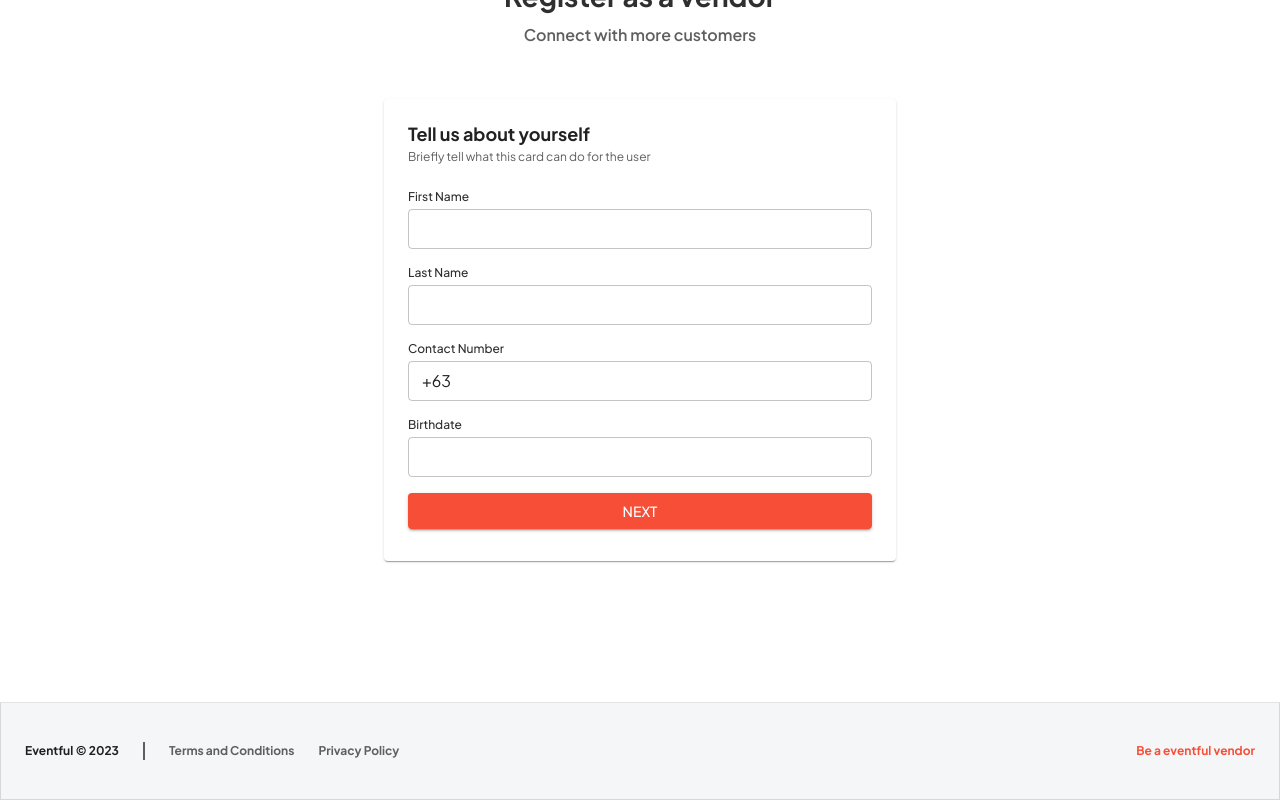
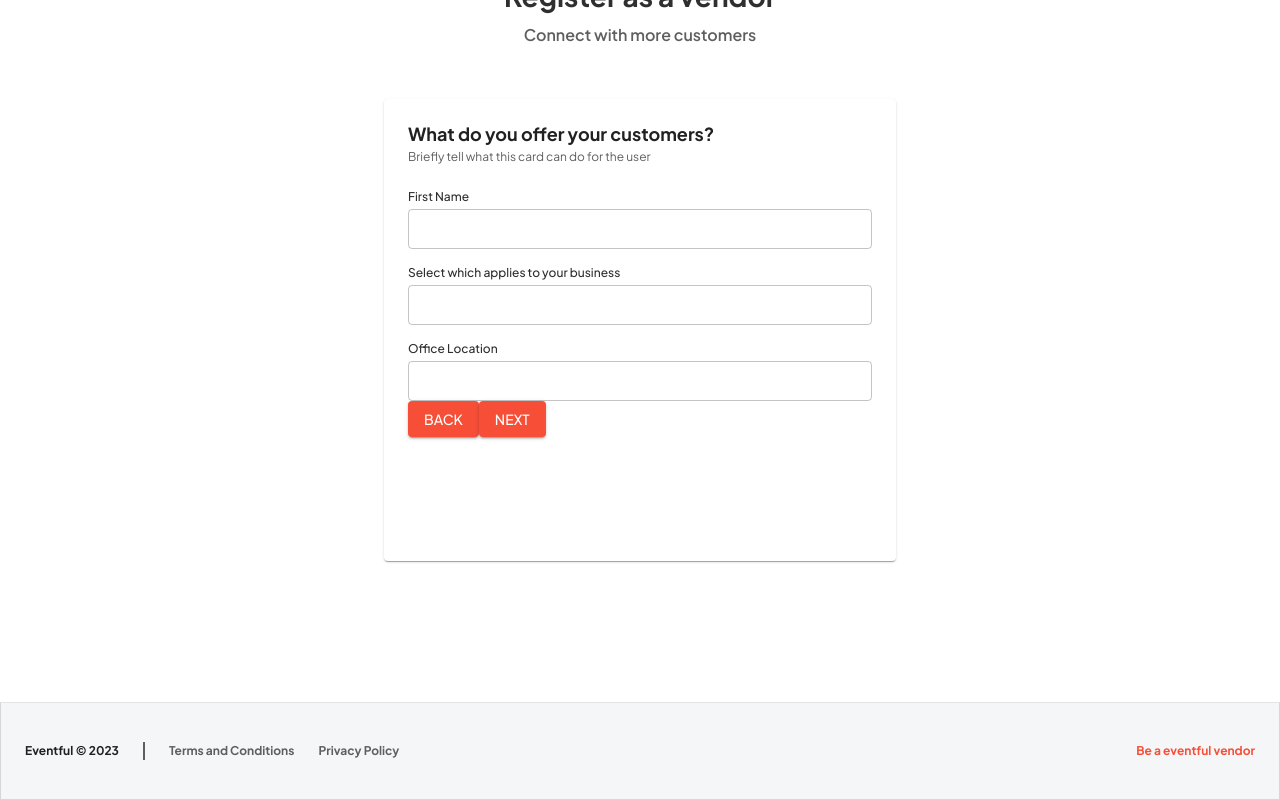
Before and after one commit to eventful-ph/eventful-react, a React (Create React App) app: page / in a window 1280 px wide. Both pictures are taken after a click on the button "NEXT". Shown: the part 305-1105 px from the top of the page. Built offline with nearby package versions, Linux system fonts and the light colour scheme.

Commit message:
added second vendor sign up page, toggleble

```diff
--- a/src/components/VendorScreen.tsx
+++ b/src/components/VendorScreen.tsx
@@ -1,11 +1,5 @@
 import React, { useState } from 'react';
-import {
-  Button,
-  Card,
-  CardContent,
-  TextField,
-  Typography,
-} from '@mui/material';
+import { Button, Card, CardContent, Typography } from '@mui/material';
 
 import './VendorScreen.css';
 import { Stack } from '@mui/system';
@@ -14,36 +8,18 @@ import Footer from './Footer/Footer';
 import { AdapterDayjs } from '@mui/x-date-pickers/AdapterDayjs';
 import { DatePicker, LocalizationProvider } from '@mui/x-date-pickers';
 
-function VendorScreen() {
-  const [formData, setFormData] = useState<any>({
-    firstName: '',
-    lastName: '',
-    contactNo: '+63',
-    birthDate: null,
-  });
+type VendorPage1Type = {
+  formData: any;
+  setFormData: (v: any) => void;
+  setPage?: (page: number) => void;
+};
+
+const VendorSignupPage1 = ({
+  formData,
+  setFormData,
+  setPage = () => {},
+}: VendorPage1Type) => {
   return (
-    <>
-      <div className='mainVendorDiv'>
-        <div>
-          <img
-            className='event-logo'
-            src={require('../assets/images/eventful-logo-232.png')}
-            alt='Eventful'
-          />
-          {/* <h3 className='reg-as-vendor'>Register as a vendor</h3>
-           */}
-          <div className='mainTextDiv'>
-            <Typography className='reg-as-vendor' variant='h3'>
-              Register as a vendor
-            </Typography>
-            <Typography
-              sx={{ fontWeight: 600, color: '#5F5F5F' }}
-              variant='subtitle1'
-            >
-              Connect with more customers
-            </Typography>
-          </div>
-
     <Card sx={{ minWidth: 512, minHeight: 462, textAlign: 'left' }}>
       <CardContent>
         <div className='vendor-form-div'>
@@ -51,22 +27,12 @@ function VendorScreen() {
             <Typography className='tell-us-font'>
               Tell us about yourself
             </Typography>
-                  <Typography
-                    // sx={{ fontSize: 14 }}
-                    className='tell-us-caption'
-                    // color='text.secondary'
-                    gutterBottom
-                  >
+            <Typography className='tell-us-caption' gutterBottom>
               Briefly tell what this card can do for the user
             </Typography>
           </div>
 
-                <Stack
-                  component='form'
-                  spacing={2}
-                  noValidate
-                  autoComplete='off'
-                >
+          <Stack component='form' spacing={2} noValidate autoComplete='off'>
             <Textbox
               label='First Name'
               value={formData.firstName}
@@ -86,18 +52,112 @@ function VendorScreen() {
               <DatePicker
                 label='Birthdate'
                 value={formData.birthDate}
-                      onChange={(v) =>
-                        setFormData({ ...formData, birthDate: v })
-                      }
+                onChange={(v) => setFormData({ ...formData, birthDate: v })}
                 renderInput={(params: any) => <Textbox {...params} />}
               />
             </LocalizationProvider>
-
-                  <Button variant='contained'>Next</Button>
+            <Button variant='contained' onClick={() => setPage(2)}>
+              Next
+            </Button>
           </Stack>
         </div>
       </CardContent>
     </Card>
+  );
+};
+
+const VendorSignupPage2 = ({
+  formData,
+  setFormData,
+  setPage = () => {},
+}: VendorPage1Type) => {
+  return (
+    <Card sx={{ minWidth: 512, minHeight: 462, textAlign: 'left' }}>
+      <CardContent>
+        <div className='vendor-form-div'>
+          <div className='tell-us-div'>
+            <Typography className='tell-us-font'>
+              What do you offer your customers?
+            </Typography>
+            <Typography className='tell-us-caption' gutterBottom>
+              Briefly tell what this card can do for the user
+            </Typography>
+          </div>
+
+          <Stack component='form' spacing={2} noValidate autoComplete='off'>
+            <Textbox
+              label='First Name'
+              value={formData.businessName}
+              onChange={(v) => setFormData({ ...formData, businessName: v })}
+            />
+            <Textbox
+              label='Select which applies to your business'
+              value={formData.businessCategory}
+              onChange={(v) =>
+                setFormData({ ...formData, businessCategory: v })
+              }
+            />
+            <Textbox
+              label='Office Location'
+              value={formData.officeLocation}
+              onChange={(v) => setFormData({ ...formData, officeLocation: v })}
+            />
+          </Stack>
+          <Button variant='contained' onClick={() => setPage(1)}>
+            Back
+          </Button>
+          <Button variant='contained'>Next</Button>
+        </div>
+      </CardContent>
+    </Card>
+  );
+};
+
+function VendorScreen() {
+  const [formData, setFormData] = useState<any>({
+    firstName: '',
+    lastName: '',
+    contactNo: '+63',
+    birthDate: null,
+    businessName: '',
+    businessCategory: '',
+    officeLocation: '',
+  });
+  const [page, setPage] = useState<number>(1);
+  return (
+    <>
+      <div className='mainVendorDiv'>
+        <div>
+          <img
+            className='event-logo'
+            src={require('../assets/images/eventful-logo-232.png')}
+            alt='Eventful'
+          />
+          <div className='mainTextDiv'>
+            <Typography className='reg-as-vendor' variant='h3'>
+              Register as a vendor
+            </Typography>
+            <Typography
+              sx={{ fontWeight: 600, color: '#5F5F5F' }}
+              variant='subtitle1'
+            >
+              Connect with more customers
+            </Typography>
+          </div>
+          {page === 1 && (
+            <VendorSignupPage1
+              formData={formData}
+              setFormData={setFormData}
+              setPage={setPage}
+            />
+          )}
+          {page === 2 && (
+            <VendorSignupPage2
+              formData={formData}
+              setFormData={setFormData}
+              setPage={setPage}
+            />
+          )}
         </div>
       </div>
       <Footer />
```
Lines whose indentation alone changed are shown as unchanged.
